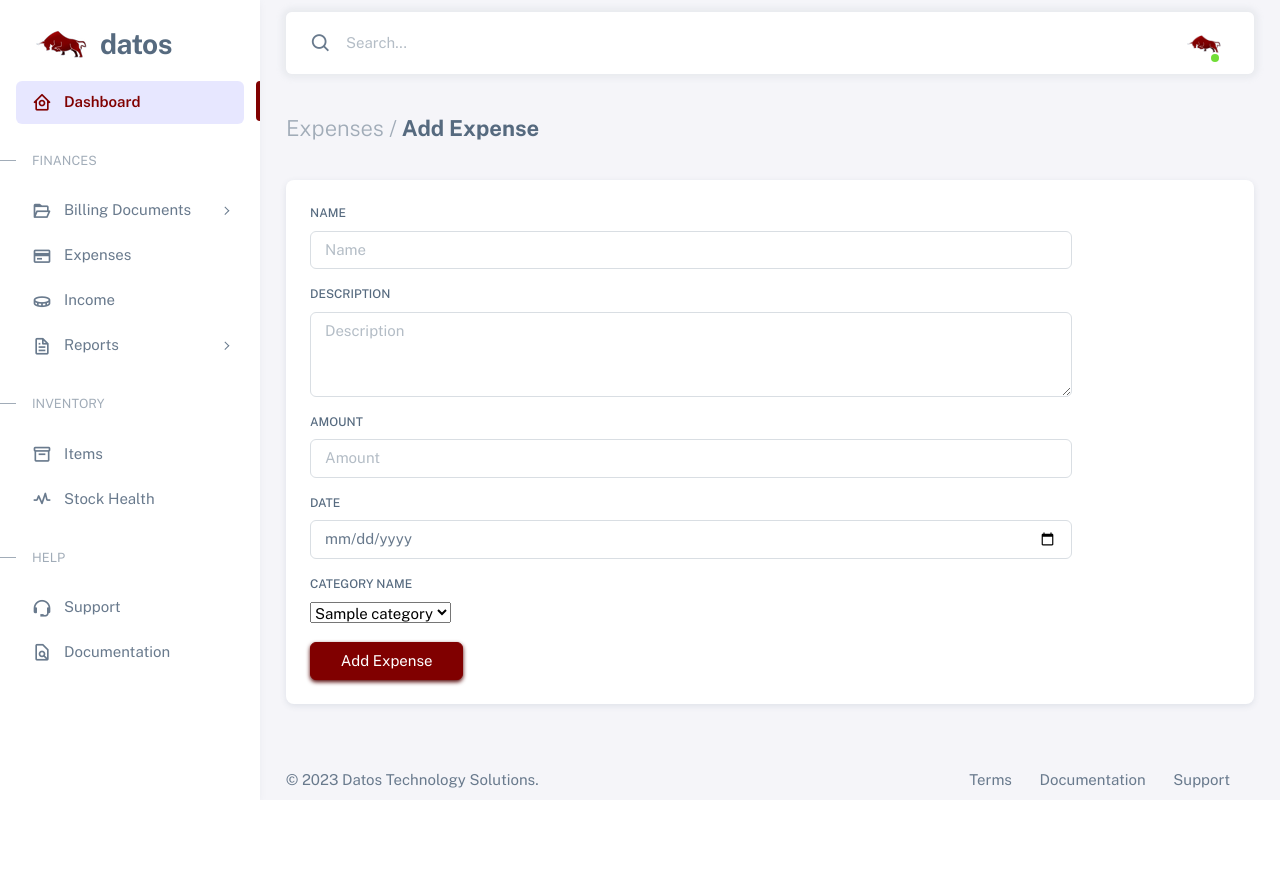
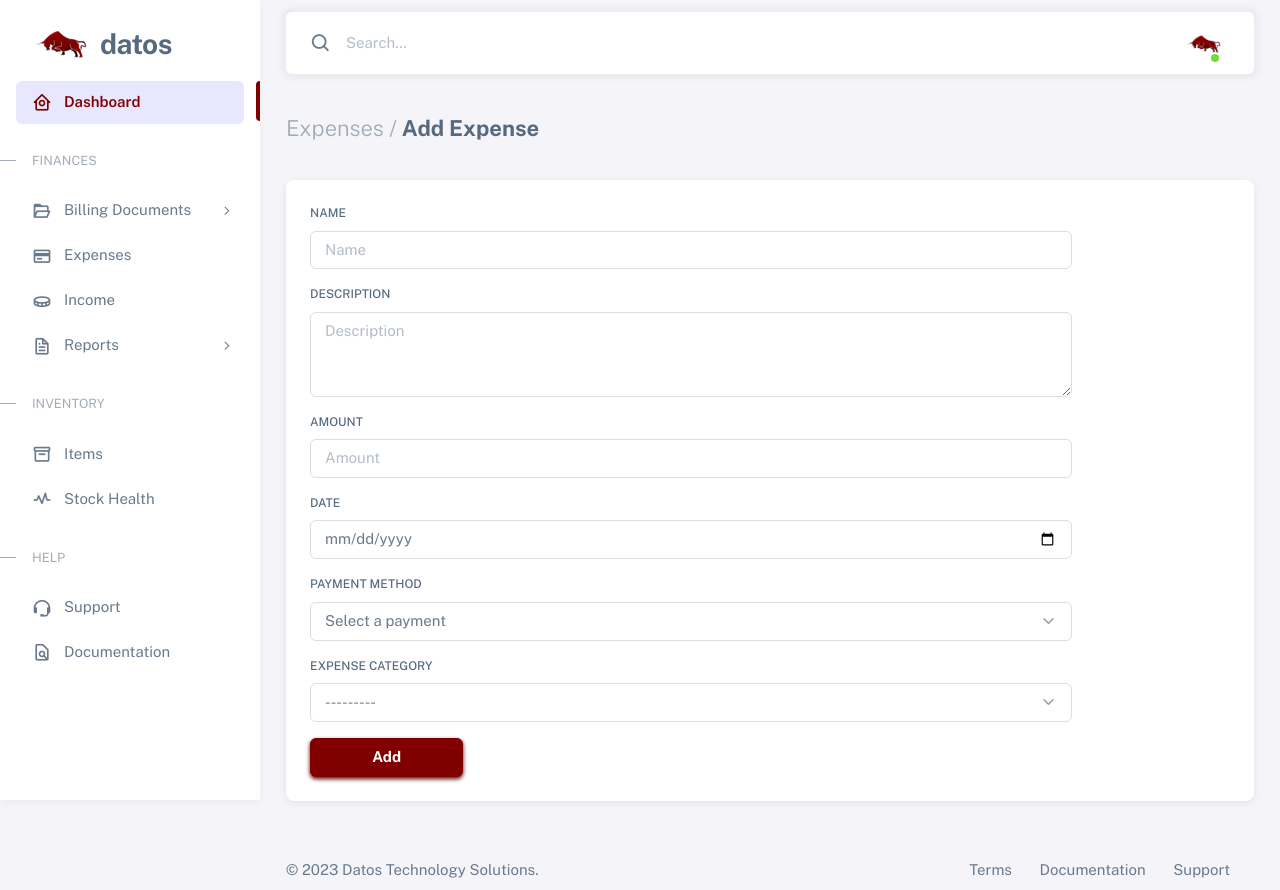
Before and after one commit to OluwaMukulu/datos, a Django app: page /addexpenses/ in a window 1280 px wide. Before the commit the page ends 800 px from the top, so only its background shows below. Run offline with Django 3.2, Linux system fonts and the light colour scheme; a user stored in the database is signed in; tables that the repository leaves empty hold one stand-in row (values such as "Sample post"); some libraries are stand-ins or nearby versions.

Commit message:
categories now working

```diff
--- a/datos/forms.py
+++ b/datos/forms.py
@@ -5,7 +5,17 @@ from .models import Expense, Category
 from django.forms import ModelForm
 
 
+class ExpenseForm(ModelForm):
 
+    category_name = forms.ModelChoiceField(queryset=Category.objects.all(),
+        widget=forms.Select(attrs={'class': 'form-select'}))
+
+    class Meta:
+        model = Expense
+        fields = '__all__'
+        widgets = {
+            'category_name': forms.Select(attrs={'class': 'form-select'})  # Add Bootstrap form-select class for consistency
+        }
 
 
 class CustomUserCreationForm(UserCreationForm):
@@ -22,20 +32,17 @@ class CustomAuthenticationForm(AuthenticationForm):
     username = forms.CharField(widget=forms.TextInput(attrs={'class': 'form-control', 'placeholder': 'Username'}))
     password = forms.CharField(widget=forms.PasswordInput(attrs={'class': 'form-control', 'placeholder': 'Password'}))
 
-class ExpenseForm(ModelForm):
-    class Meta:
-        model = Expense
-        fields = ['name','description','amount','date','category_name']
 
-        widgets = {
-            'category_name': forms.Select(attrs={'class': 'form-select'})
-        }
 
-    # Override the category_name field to use ChoiceField
-    category_name = forms.ModelChoiceField(queryset=Category.objects.all())
+    #     widgets = {
+    #         'category_name': forms.Select(attrs={'class': 'form-select'})
+    #     }
 
-    def __init__(self, *args, **kwargs):
-        super(ExpenseForm, self).__init__(*args, **kwargs)
-        # Populate choices for the category_name field
-        unique_categories = Expense.objects.values_list('category_name__category_name', flat=True).distinct()
-        self.fields['category_name'].choices = [(category, category) for category in unique_categories]
+    # # Override the category_name field to use ChoiceField
+    # category_name = forms.ModelChoiceField(queryset=Category.objects.all())
+
+    # def __init__(self, *args, **kwargs):
+    #     super(ExpenseForm, self).__init__(*args, **kwargs)
+    #     # Populate choices for the category_name field
+    #     unique_categories = Expense.objects.values_list('category_name__category_name', flat=True).distinct()
+    #     self.fields['category_name'].choices = [(category, category) for category in unique_categories]
--- a/datos/templates/addexpenses.html
+++ b/datos/templates/addexpenses.html
@@ -58,18 +58,10 @@
 
 
                       <div class="row mb-3">
-                        <label for="{{ form.category_name.id_for_label }}" class="form-label">{{ form.category_name.label }}</label>
-                        <div class="col-sm-10">
-                            {{ form.category_name }}
-                        </div>
-                    </div>
-
-
-                    {% comment %}
-                    <div class="row mb-3">
                         <label for="{{ form.payment_method.id_for_label }}" class="form-label">Payment method</label>
                         <div class="col-sm-10">
                             <select name="{{ form.payment_method.name }}" id="{{ form.payment_method.id_for_label }}" class="form-select">
+                              <option value="" selected disabled>Select a payment</option>
                                 {% for payment_method in payment_methods %}
                                     <option value="{{ payment_method }}">{{ payment_method }}</option>
                                 {% endfor %}
@@ -77,17 +69,14 @@
                         </div>
                     </div>
 
-
-                      <div class="row mb-3">
-                        <label for="{{ form.receipt_photo.id_for_label }}" class="form-label">{{ form.receipt_photo.label }}</label>
-                        <div class="input-group">
-                          <div class="col-sm-10">
-                            <input type="file" class="form-control" name="{{ form.receipt_photo.name }}" id="{{ form.receipt_photo.id_for_label }}" />
-                          </div>
-                          </div>
-                    </div> {% endcomment %}
+                    <div class="row mb-3">
+                      <label for="{{ form.category_name.id_for_label }}" class="form-label">Expense Category</label>
+                      <div class="col-sm-10">
+                          {{ form.category_name }}
+                      </div>
+                  </div>
                     <div class="col-sm-2">
-                    <button class="btn btn-primary d-grid w-100" type="submit">Add Expense</button>
+                    <button class="btn btn-primary d-grid w-100" type="submit"><strong>Add</strong></button>
                   </div>
                       </form>
                     </div>
--- a/datos/templates/base.html
+++ b/datos/templates/base.html
@@ -100,7 +100,7 @@
           <ul class="menu-inner py-1">
             <!-- Dashboard -->
             <li class="menu-item active">
-              <a href="index.html" class="menu-link">
+              <a href="/dashboard" class="menu-link">
                 <i class="menu-icon tf-icons bx bx-home-circle"></i>
                 <div data-i18n="Analytics">Dashboard</div>
               </a>
--- a/datos/templates/listexpenses.html
+++ b/datos/templates/listexpenses.html
@@ -20,7 +20,7 @@
 
               </h4>
                 <div class="button-container d-flex align-items-center">
-                  <a href="/addexpenses" class="btn btn-primary mr-2">Add Expense</a>
+                  <a href="/addexpenses" class="btn btn-primary mr-2"><strong>Add Expense</strong></a>
 
                 </div>
             </div>
--- a/datos/templates/updateexpenses.html
+++ b/datos/templates/updateexpenses.html
@@ -122,7 +122,7 @@
                           </div>
                     </div>
                     <div class="col-sm-2">
-                    <button class="btn btn-primary d-grid w-100" type="submit">Update Expense</button>
+                    <button class="btn btn-primary d-grid w-100" type="submit"><strong>Update</strong></button>
                   </div>
                       </form>
                     </div>
--- a/datos/views.py
+++ b/datos/views.py
@@ -1,4 +1,4 @@
-from django.shortcuts import render,redirect
+from django.shortcuts import render,redirect,get_object_or_404
 from .models import *
 from .forms import CustomUserCreationForm
 from django.contrib.auth import login
@@ -8,6 +8,7 @@ from django.contrib.auth import authenticate, login,logout
 from django.contrib.auth.decorators import login_required
 from .forms import ExpenseForm
 from .models import PAYMENT_METHOD
+
 
 
 
@@ -82,26 +83,15 @@ def addexpenses(request):
     form = ExpenseForm()
     expense = Expense.objects.all()
     payment_methods = [method[0] for method in PAYMENT_METHOD]
-    unique_categories = Expense.objects.values_list('category_name__category_name', flat=True).distinct()
+    categories = Category.objects.all()
 
     if request.method == 'POST':
         form = ExpenseForm(request.POST)
         if form.is_valid():
-            category_name = form.cleaned_data['category_name']
-            category_instance, created = Category.objects.get_or_create(category_name=category_name)
-
-            # Create a new Expense instance and assign the Category instance
-            expense = form.save(commit=False)
-            expense.category_name = category_instance
-            expense.save()
-
-            print(form.cleaned_data)
+            expense = form.save()
             return redirect('listexpenses')
 
-    else:
-        print(form.errors)
-
-    context = {'form': form, 'expense': expense, 'payment_methods': payment_methods, 'unique_categories': unique_categories}
+    context = {'form': form, 'expense': expense, 'payment_methods': payment_methods, 'categories': categories}
     return render(request, 'addexpenses.html', context)
 
 @login_required(login_url='loginpage')
```
